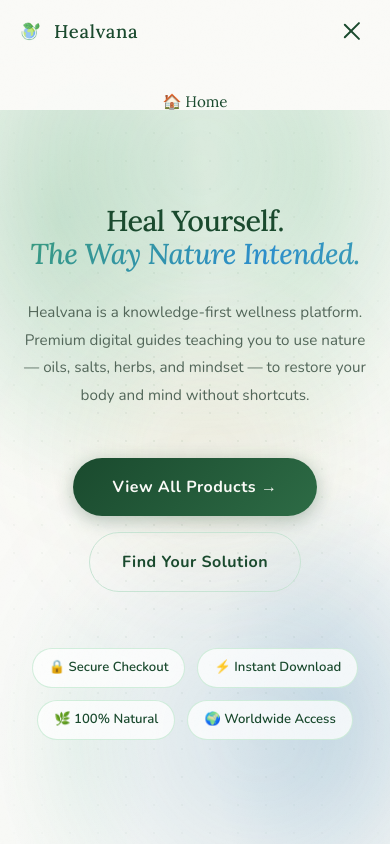
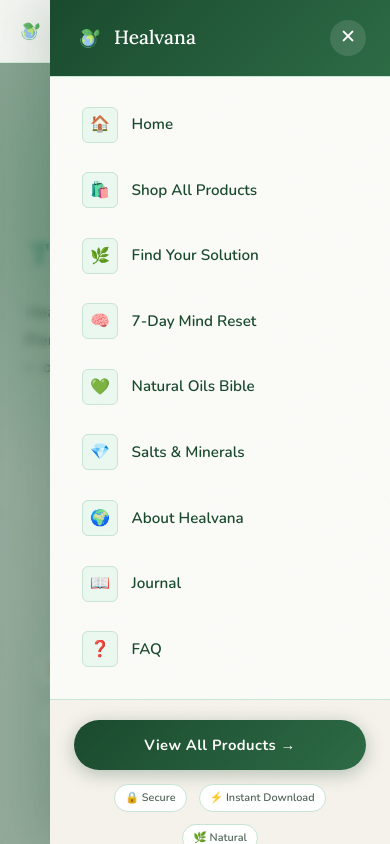
Before and after one commit to xgrcoder/healvana, a Next.js app: page / in a window 390 px wide. Both pictures are taken after a click on the button "Open menu". Built offline with nearby package versions, Linux system fonts and the light colour scheme.

Commit message:
redesign mobile nav drawer

```diff
--- a/app/layout.tsx
+++ b/app/layout.tsx
@@ -1,7 +1,5 @@
 // ================================================================
 // FILE LOCATION: C:\dev\healvana\app\layout.tsx
-// FIX: Body scroll lock no longer jumps the page to the top
-//      when the mobile menu opens mid-scroll.
 // ================================================================
 
 'use client'
@@ -15,9 +13,7 @@ export default function Layout({ children }: { children: ReactNode }) {
   const [scrolled, setScrolled] = useState(false)
 
   useEffect(() => {
-    const onResize = () => {
-      if (window.innerWidth > 900) setMenuOpen(false)
-    }
+    const onResize = () => { if (window.innerWidth > 900) setMenuOpen(false) }
     const onScroll = () => setScrolled(window.scrollY > 10)
     window.addEventListener('resize', onResize)
     window.addEventListener('scroll', onScroll)
@@ -27,7 +23,7 @@ export default function Layout({ children }: { children: ReactNode }) {
     }
   }, [])
 
-  // ── FIXED: Scroll lock that preserves scroll position ──
+  // Scroll lock that preserves scroll position
   useEffect(() => {
     if (menuOpen) {
       const scrollY = window.scrollY
@@ -41,9 +37,7 @@ export default function Layout({ children }: { children: ReactNode }) {
       document.body.style.position = ''
       document.body.style.width = ''
       document.body.style.top = ''
-      if (top) {
-        window.scrollTo(0, parseInt(top) * -1)
-      }
+      if (top) window.scrollTo(0, parseInt(top) * -1)
     }
     return () => {
       document.body.style.overflow = ''
@@ -63,15 +57,15 @@ export default function Layout({ children }: { children: ReactNode }) {
   ]
 
   const mobileLinks = [
-    { href: '/',               label: '🏠 Home'                },
-    { href: '/shop',           label: '🛍️ Shop All Products'  },
-    { href: '/problems',       label: '⚠️ Find Your Solution' },
-    { href: '/natural-oils',   label: '🌿 Natural Oils'       },
-    { href: '/natural-salts',  label: '💎 Natural Salts'      },
-    { href: '/dopamine-detox', label: '🧠 Mind Reset'         },
-    { href: '/about',          label: '🌍 About'              },
-    { href: '/blog',           label: '📖 Journal'            },
-    { href: '/faq',            label: '❓ FAQ'                },
+    { href: '/',               label: 'Home',               icon: '🏠' },
+    { href: '/shop',           label: 'Shop All Products',  icon: '🛍️' },
+    { href: '/problems',       label: 'Find Your Solution', icon: '🌿' },
+    { href: '/dopamine-detox', label: '7-Day Mind Reset',   icon: '🧠' },
+    { href: '/natural-oils',   label: 'Natural Oils Bible', icon: '💚' },
+    { href: '/natural-salts',  label: 'Salts & Minerals',   icon: '💎' },
+    { href: '/about',          label: 'About Healvana',     icon: '🌍' },
+    { href: '/blog',           label: 'Journal',            icon: '📖' },
+    { href: '/faq',            label: 'FAQ',                icon: '❓' },
   ]
 
   const close = () => setMenuOpen(false)
@@ -90,10 +84,7 @@ export default function Layout({ children }: { children: ReactNode }) {
         <div className="site-wrapper bg-grain">
 
           {/* ══ NAV ══ */}
-          <header
-            className="nav"
-            style={{ boxShadow: scrolled ? 'var(--shadow-md)' : 'none', transition: 'box-shadow 0.3s' }}
-          >
+          <header className="nav" style={{ boxShadow: scrolled ? 'var(--shadow-md)' : 'none', transition: 'box-shadow 0.3s' }}>
             <div className="nav-inner">
 
               {/* Logo */}
@@ -116,64 +107,138 @@ export default function Layout({ children }: { children: ReactNode }) {
                 </Link>
               </div>
 
-              {/* Hamburger — mobile only */}
+              {/* Hamburger */}
               <button
                 className="nav-mobile-toggle"
                 onClick={() => setMenuOpen(v => !v)}
                 aria-label={menuOpen ? 'Close menu' : 'Open menu'}
                 aria-expanded={menuOpen}
               >
-                <span style={{
-                  transform: menuOpen ? 'rotate(45deg) translate(4px, 7px)' : 'none',
-                  transition: 'transform 0.3s',
-                }} />
-                <span style={{
-                  opacity: menuOpen ? 0 : 1,
-                  transition: 'opacity 0.2s',
-                }} />
-                <span style={{
-                  transform: menuOpen ? 'rotate(-45deg) translate(4px, -7px)' : 'none',
-                  transition: 'transform 0.3s',
-                }} />
+                <span style={{ transform: menuOpen ? 'rotate(45deg) translate(4px, 7px)' : 'none', transition: 'transform 0.3s' }} />
+                <span style={{ opacity: menuOpen ? 0 : 1, transition: 'opacity 0.2s' }} />
+                <span style={{ transform: menuOpen ? 'rotate(-45deg) translate(4px, -7px)' : 'none', transition: 'transform 0.3s' }} />
               </button>
 
             </div>
+          </header>
 
-            {/* ══ MOBILE MENU OVERLAY ══ */}
-            <div className={`nav-mobile-menu${menuOpen ? ' open' : ''}`}>
+          {/* ══ MOBILE DRAWER OVERLAY ══ */}
+          {/* Backdrop */}
+          <div
+            onClick={close}
+            style={{
+              position: 'fixed', inset: 0, zIndex: 195,
+              background: 'rgba(26,74,46,0.45)',
+              backdropFilter: 'blur(4px)',
+              opacity: menuOpen ? 1 : 0,
+              pointerEvents: menuOpen ? 'auto' : 'none',
+              transition: 'opacity 0.35s ease',
+            }}
+          />
 
-              {mobileLinks.map(({ href, label }) => (
-                <Link key={href} href={href} onClick={close}>{label}</Link>
+          {/* Drawer panel — slides in from right */}
+          <div style={{
+            position: 'fixed',
+            top: 0, right: 0, bottom: 0,
+            width: 'min(340px, 88vw)',
+            zIndex: 300,
+            transform: menuOpen ? 'translateX(0)' : 'translateX(100%)',
+            transition: 'transform 0.38s cubic-bezier(0.22, 1, 0.36, 1)',
+            display: 'flex',
+            flexDirection: 'column',
+            background: 'var(--cream)',
+            boxShadow: '-8px 0 48px rgba(26,74,46,0.18)',
+            overflowY: 'auto',
+            WebkitOverflowScrolling: 'touch' as React.CSSProperties['WebkitOverflowScrolling'],
+          }}>
+
+            {/* Drawer header */}
+            <div style={{
+              display: 'flex', alignItems: 'center', justifyContent: 'space-between',
+              padding: '1.25rem 1.5rem',
+              borderBottom: '1px solid var(--border)',
+              background: 'linear-gradient(135deg, var(--forest) 0%, var(--forest-mid) 100%)',
+              flexShrink: 0,
+            }}>
+              <Link href="/" onClick={close} style={{ display: 'flex', alignItems: 'center', gap: '10px', textDecoration: 'none' }}>
+                <img src="/logo.png" alt="Healvana" style={{ width: 30, height: 30, objectFit: 'contain' }} />
+                <span style={{ fontFamily: 'var(--font-display)', fontSize: '1.2rem', color: 'white', fontWeight: 500 }}>Healvana</span>
+              </Link>
+              <button
+                onClick={close}
+                aria-label="Close menu"
+                style={{
+                  background: 'rgba(255,255,255,0.12)', border: 'none', cursor: 'pointer',
+                  width: 36, height: 36, borderRadius: '50%',
+                  display: 'flex', alignItems: 'center', justifyContent: 'center',
+                  color: 'white', fontSize: '1.2rem', lineHeight: 1,
+                  transition: 'background 0.2s',
+                }}
+              >
+                ✕
+              </button>
+            </div>
+
+            {/* Nav links */}
+            <div style={{ flex: 1, padding: '1rem 1rem' }}>
+              {mobileLinks.map(({ href, label, icon }) => (
+                <Link
+                  key={href}
+                  href={href}
+                  onClick={close}
+                  style={{
+                    display: 'flex', alignItems: 'center', gap: '0.85rem',
+                    padding: '0.85rem 1rem',
+                    borderRadius: 'var(--radius-md)',
+                    textDecoration: 'none',
+                    color: 'var(--forest)',
+                    fontWeight: 600,
+                    fontSize: '0.95rem',
+                    fontFamily: 'var(--font-body)',
+                    transition: 'background 0.2s',
+                    marginBottom: '0.15rem',
+                  }}
+                  onMouseEnter={e => (e.currentTarget.style.background = 'var(--sage-soft)')}
+                  onMouseLeave={e => (e.currentTarget.style.background = 'transparent')}
+                >
+                  <span style={{
+                    width: 36, height: 36, borderRadius: 'var(--radius-sm)',
+                    background: 'var(--sage-soft)', border: '1px solid var(--border)',
+                    display: 'flex', alignItems: 'center', justifyContent: 'center',
+                    fontSize: '1rem', flexShrink: 0,
+                  }}>{icon}</span>
+                  {label}
+                </Link>
               ))}
+            </div>
 
-              <div style={{ width: '100%', maxWidth: 360, marginTop: '1rem' }}>
+            {/* Drawer footer CTA */}
+            <div style={{
+              padding: '1.25rem 1.5rem',
+              borderTop: '1px solid var(--border)',
+              flexShrink: 0,
+              background: 'var(--ivory)',
+            }}>
               <Link
                 href="/shop"
+                onClick={close}
                 className="btn btn-primary"
-                  style={{ width: '100%', justifyContent: 'center', padding: '14px', fontSize: '0.95rem' }}
-                  onClick={close}
+                style={{ width: '100%', justifyContent: 'center', display: 'flex', padding: '13px', fontSize: '0.92rem' }}
               >
                 View All Products →
               </Link>
-              </div>
-
-              {/* Trust badges in mobile menu */}
-              <div style={{
-                display: 'flex', gap: '0.5rem', flexWrap: 'wrap',
-                justifyContent: 'center', marginTop: '1.5rem',
-                maxWidth: 360,
-              }}>
-                {['🔒 Secure', '⚡ Instant Download', '🌿 100% Natural'].map(b => (
+              <div style={{ display: 'flex', justifyContent: 'center', gap: '0.75rem', marginTop: '0.85rem', flexWrap: 'wrap' }}>
+                {['🔒 Secure', '⚡ Instant Download', '🌿 Natural'].map(b => (
                   <span key={b} style={{
-                    fontSize: '0.72rem', fontWeight: 600, color: 'var(--muted)',
-                    background: 'var(--sage-soft)', borderRadius: 'var(--radius-pill)',
-                    padding: '5px 12px',
+                    fontSize: '0.68rem', fontWeight: 600, color: 'var(--muted)',
+                    background: 'white', border: '1px solid var(--border)',
+                    borderRadius: 'var(--radius-pill)', padding: '4px 10px',
                   }}>{b}</span>
                 ))}
               </div>
+            </div>
 
           </div>
-          </header>
 
           {/* ══ PAGE CONTENT ══ */}
           <main>{children}</main>
@@ -181,17 +246,14 @@ export default function Layout({ children }: { children: ReactNode }) {
           {/* ══ FOOTER ══ */}
           <footer className="footer">
             <div className="orb orb-green" style={{ width: 400, height: 400, top: -150, right: -100, opacity: 0.35 }} />
-            <div className="orb orb-blue"  style={{ width: 300, height: 300, bottom: -100, left: -80,  opacity: 0.3  }} />
+            <div className="orb orb-blue"  style={{ width: 300, height: 300, bottom: -100, left: -80, opacity: 0.3 }} />
 
             <div className="container" style={{ position: 'relative', zIndex: 1 }}>
               <div style={{
                 display: 'grid',
                 gridTemplateColumns: 'repeat(auto-fit, minmax(140px, 1fr))',
-                gap: '2.5rem',
-                marginBottom: '1rem',
+                gap: '2.5rem', marginBottom: '1rem',
               }}>
-
-                {/* Brand */}
                 <div style={{ gridColumn: 'span 2' }}>
                   <div className="footer-logo-text" style={{ marginBottom: '1rem' }}>Healvana</div>
                   <p style={{ fontSize: '0.87rem', maxWidth: '250px', lineHeight: 1.85, color: 'rgba(255,255,255,0.5)' }}>
@@ -233,7 +295,6 @@ export default function Layout({ children }: { children: ReactNode }) {
                   <Link href="#">Refund Policy</Link>
                   <Link href="#">Contact Us</Link>
                 </div>
-
               </div>
 
               <hr className="divider-gradient" style={{ margin: '2rem 0 1.5rem' }} />
```
Lines whose indentation alone changed are shown as unchanged.
